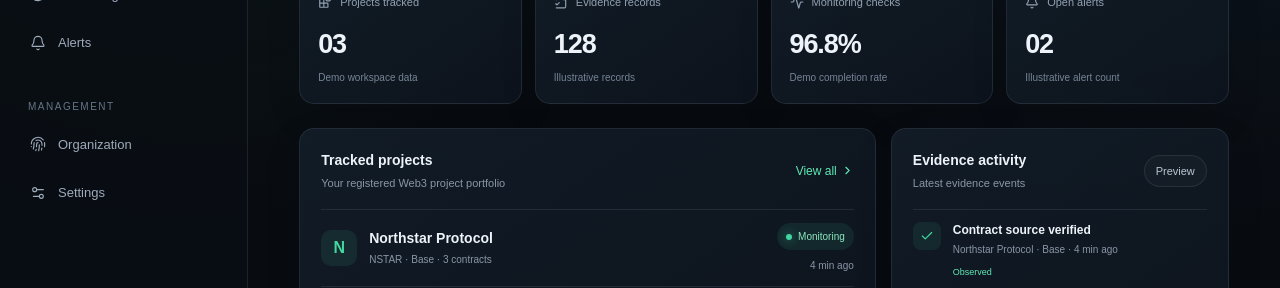
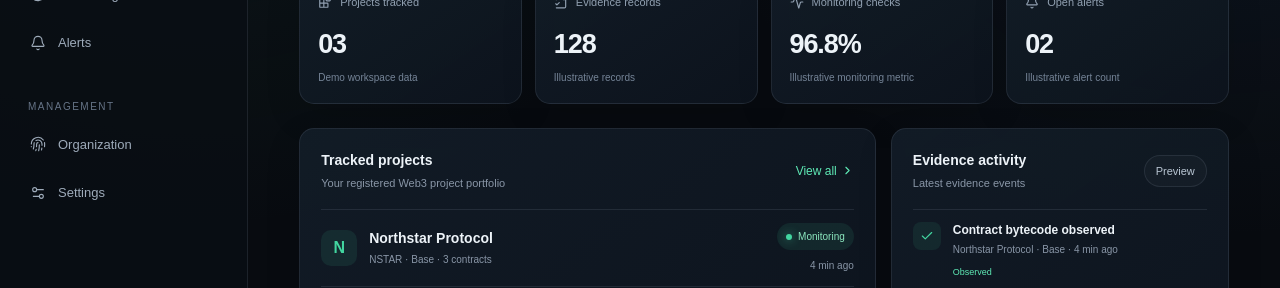
Before and after one commit to BlesUstetu/TRUSTCHAIN, a Next.js app: page / in a window 1280 px wide. Shown: the part 314-602 px from the top of the page. Built offline with nearby package versions, Linux system fonts and the light colour scheme.

Commit message:
fix: clarify evidence labels and clean dashboard imports

```diff
--- a/app/page.tsx
+++ b/app/page.tsx
@@ -1,8 +1,7 @@
 import {
-  Activity, ArrowDownRight, ArrowUpRight, Bell, Blocks, Check,
-  ChevronRight, CircleHelp, Clock3, FileCheck2, Fingerprint,
-  LayoutDashboard, LockKeyhole, Radar, ScanSearch, Settings2,
-  ShieldCheck, Wallet, Waves
+  Activity, Bell, Blocks, Check, ChevronRight, Clock3, FileCheck2, Fingerprint,
+  LayoutDashboard, LockKeyhole, Radar, Settings2, ShieldCheck, Wallet, Waves,
+  type LucideIcon
 } from "lucide-react";
 
 const projects = [
@@ -12,12 +11,12 @@ const projects = [
 ];
 
 const evidence = [
-  { icon: Check, title: "Contract source verified", detail: "Northstar Protocol · Base · 4 min ago", status: "Observed" },
+  { icon: Check, title: "Contract bytecode observed", detail: "Northstar Protocol · Base · 4 min ago", status: "Observed" },
   { icon: Wallet, title: "Treasury wallet registered", detail: "Orbit Finance · Project-reported · 18 min ago", status: "Reported" },
   { icon: Activity, title: "Token supply snapshot updated", detail: "Cedar Network · Base · 1 hour ago", status: "Observed" }
 ];
 
-function NavItem({ icon: Icon, label, active = false }: { icon: React.ElementType; label: string; active?: boolean }) {
+function NavItem({ icon: Icon, label, active = false }: { icon: LucideIcon; label: string; active?: boolean }) {
   return <a className={`nav-item ${active ? "active" : ""}`} href={active ? "/" : "#"}><Icon size={16} strokeWidth={1.7}/>{label}</a>;
 }
 
@@ -80,7 +79,7 @@ export default function Home() {
         <section className="grid-stats">
           <div className="stat-card"><div className="stat-label flex items-center gap-2"><Blocks size={14}/> Projects tracked</div><div className="stat-value">03</div><div className="stat-foot">Demo workspace data</div></div>
           <div className="stat-card"><div className="stat-label flex items-center gap-2"><FileCheck2 size={14}/> Evidence records</div><div className="stat-value">128</div><div className="stat-foot">Illustrative records</div></div>
-          <div className="stat-card"><div className="stat-label flex items-center gap-2"><Activity size={14}/> Monitoring checks</div><div className="stat-value">96.8%</div><div className="stat-foot">Demo completion rate</div></div>
+          <div className="stat-card"><div className="stat-label flex items-center gap-2"><Activity size={14}/> Monitoring checks</div><div className="stat-value">96.8%</div><div className="stat-foot">Illustrative monitoring metric</div></div>
           <div className="stat-card"><div className="stat-label flex items-center gap-2"><Bell size={14}/> Open alerts</div><div className="stat-value">02</div><div className="stat-foot">Illustrative alert count</div></div>
         </section>
 
```
